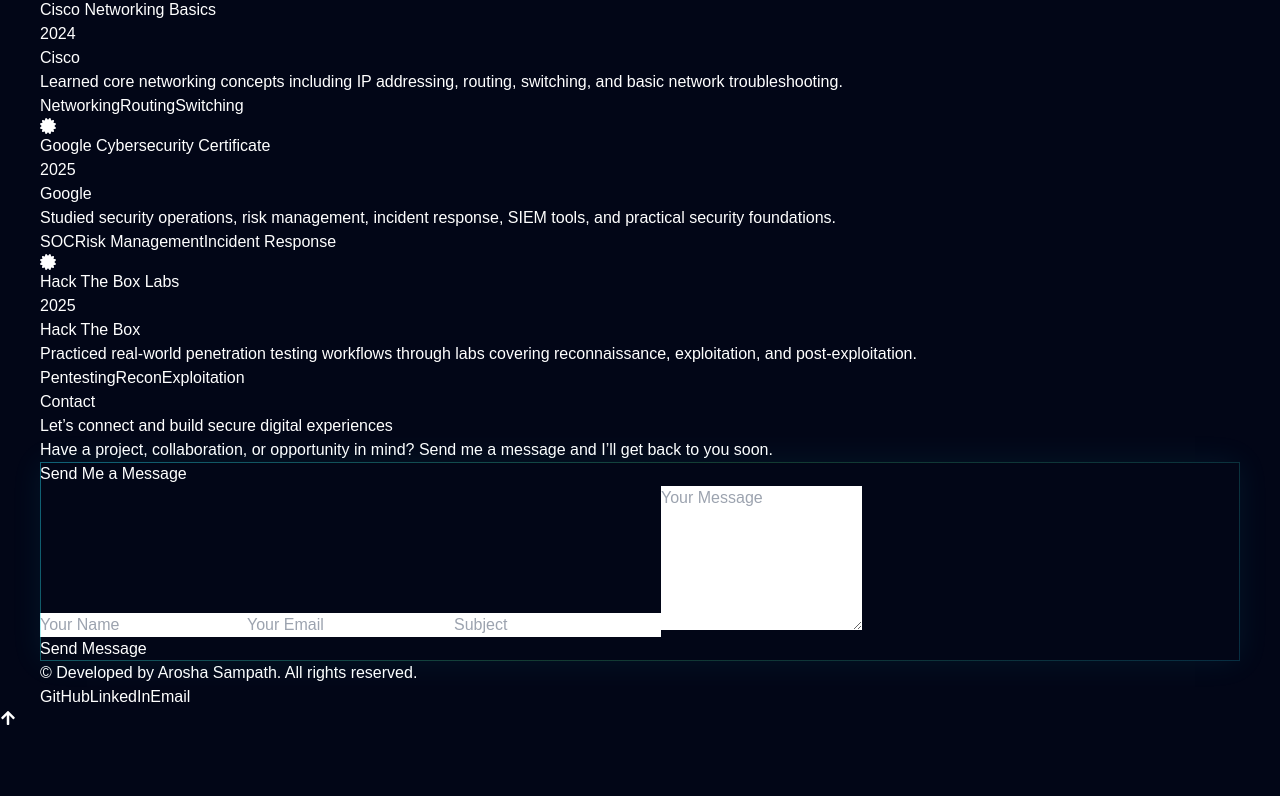
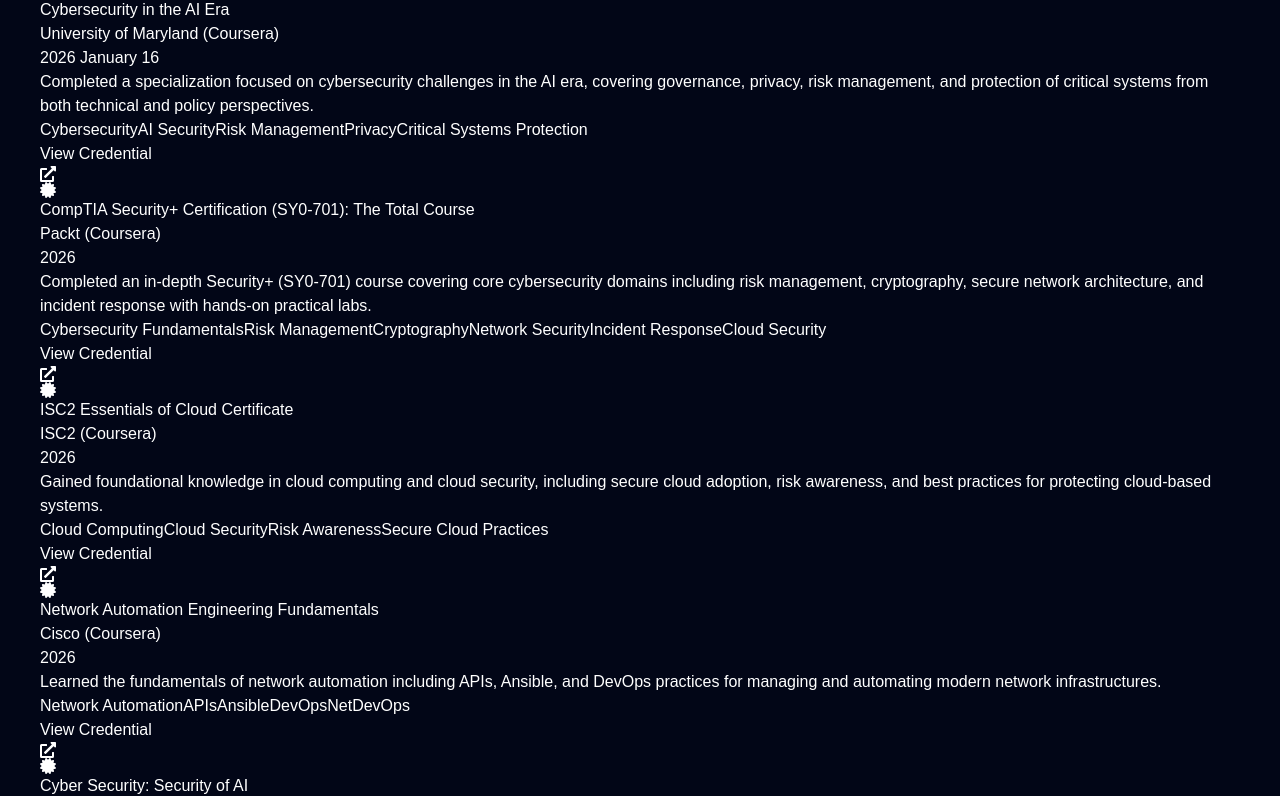
Before and after one commit to aroshasampath/my-portfolio, a React (Vite) app: page / in a window 1280 px wide. Shown: the part 2628-3424 px from the top of the page. Before the commit the page ends 3361 px from the top, so only its background shows below. Built offline with nearby package versions, Linux system fonts and the light colour scheme.

Commit message:
add certificates

```diff
--- a/src/components/Certifications.jsx
+++ b/src/components/Certifications.jsx
@@ -8,35 +8,86 @@ const certifications = [
     year: "2026 February 14",
     description:
       "Completed the Certified Ethical Hacker (CEH) specialization, gaining foundational knowledge in ethical hacking, security techniques, and cyber defense strategies.",
-    skills: ["AI Security", "Cloud Computing", "Cryptography","Encryption", "Network Security"],
+    skills: ["AI Security", "Cloud Computing", "Cryptography", "Encryption", "Network Security"],
     link: "https://coursera.org/share/c5ece3394c6b359b7f23724cf5f742f8",
   },
   {
-    title: "Cisco Networking Basics",
-    issuer: "Cisco",
-    year: "2024",
+    title: "Cybersecurity in the AI Era",
+    issuer: "University of Maryland (Coursera)",
+    year: "2026 January 16",
     description:
-      "Learned core networking concepts including IP addressing, routing, switching, and basic network troubleshooting.",
-    skills: ["Networking", "Routing", "Switching"],
-    link: "#",
+      "Completed a specialization focused on cybersecurity challenges in the AI era, covering governance, privacy, risk management, and protection of critical systems from both technical and policy perspectives.",
+    skills: [
+      "Cybersecurity",
+      "AI Security",
+      "Risk Management",
+      "Privacy",
+      "Critical Systems Protection",
+    ],
+    link: "https://coursera.org/share/9ce926cd4e36a7022b19c452a91cfaac",
   },
   {
-    title: "Google Cybersecurity Certificate",
-    issuer: "Google",
-    year: "2025",
+    title: "CompTIA Security+ Certification (SY0-701): The Total Course",
+    issuer: "Packt (Coursera)",
+    year: "2026",
     description:
-      "Studied security operations, risk management, incident response, SIEM tools, and practical security foundations.",
-    skills: ["SOC", "Risk Management", "Incident Response"],
-    link: "#",
+      "Completed an in-depth Security+ (SY0-701) course covering core cybersecurity domains including risk management, cryptography, secure network architecture, and incident response with hands-on practical labs.",
+    skills: [
+      "Cybersecurity Fundamentals",
+      "Risk Management",
+      "Cryptography",
+      "Network Security",
+      "Incident Response",
+      "Cloud Security",
+    ],
+    link: "https://coursera.org/share/6f5b042a60b4393059b82c668e16ffdf",
   },
   {
-    title: "Hack The Box Labs",
-    issuer: "Hack The Box",
-    year: "2025",
+    title: "ISC2 Essentials of Cloud Certificate",
+    issuer: "ISC2 (Coursera)",
+    year: "2026",
     description:
-      "Practiced real-world penetration testing workflows through labs covering reconnaissance, exploitation, and post-exploitation.",
-    skills: ["Pentesting", "Recon", "Exploitation"],
-    link: "#",
+      "Gained foundational knowledge in cloud computing and cloud security, including secure cloud adoption, risk awareness, and best practices for protecting cloud-based systems.",
+    skills: [
+      "Cloud Computing",
+      "Cloud Security",
+      "Risk Awareness",
+      "Secure Cloud Practices",
+    ],
+    link: "https://coursera.org/share/1f8c25b3cc4d4c1b6c57572b6e14eeb2",
+  },
+  {
+    title: "Network Automation Engineering Fundamentals",
+    issuer: "Cisco (Coursera)",
+    year: "2026",
+    description:
+      "Learned the fundamentals of network automation including APIs, Ansible, and DevOps practices for managing and automating modern network infrastructures.",
+    skills: ["Network Automation", "APIs", "Ansible", "DevOps", "NetDevOps"],
+    link: "https://coursera.org/share/5e4e233c74e762ccf0d31ea854c5eb63",
+  },
+  {
+    title: "Cyber Security: Security of AI",
+    issuer: "Macquarie University (Coursera)",
+    year: "2026",
+    description:
+      "Explored the security challenges of AI systems, including threats, vulnerabilities, and techniques for building secure and trustworthy AI applications.",
+    skills: ["AI Security", "Cybersecurity", "Threat Analysis", "Secure AI Systems"],
+    link: "https://coursera.org/share/ee814b664e97f0e54e8a675a0cc1f308",
+  },
+  {
+    title: "Certified Information Systems Security Professional (CISSP)",
+    issuer: "Infosec (Coursera)",
+    year: "2026",
+    description:
+      "Covered core CISSP domains including security architecture, risk management, network security, and identity & access management.",
+    skills: [
+      "Security Architecture",
+      "Risk Management",
+      "Network Security",
+      "IAM",
+      "Security Operations",
+    ],
+    link: "https://coursera.org/share/5a593dcfdc662f6b1b25f54c813bea8c",
   },
 ];
 
@@ -44,45 +95,46 @@ function Certifications() {
   return (
     <section id="certifications" className="border-b border-cyan-500/10 py-20">
       <div className="section-container">
-        <p className="mb-3 font-semibold text-cyan-400">Certifications</p>
-        <h2 className="mb-12 text-3xl font-bold text-white md:text-4xl">
+        <p className="mb-2 font-semibold text-cyan-400">Certifications</p>
+
+        <h2 className="mb-10 text-3xl font-bold text-white md:text-4xl">
           Learning milestones and cyber-security achievements
         </h2>
 
-        <div className="grid gap-6 md:grid-cols-2">
+        <div className="space-y-5">
           {certifications.map((cert, index) => (
             <motion.div
               key={index}
-              initial={{ opacity: 0, y: 35 }}
+              initial={{ opacity: 0, y: 25 }}
               whileInView={{ opacity: 1, y: 0 }}
-              transition={{ duration: 0.45, delay: index * 0.1 }}
+              transition={{ duration: 0.4, delay: index * 0.08 }}
               viewport={{ once: true }}
-              className="rounded-3xl border border-cyan-500/15 bg-slate-900 p-6 shadow-[0_0_30px_rgba(34,211,238,0.06)]"
+              className="rounded-2xl border border-cyan-500/15 bg-slate-900/80 p-5"
             >
-              <div className="mb-4 flex items-start gap-4">
-                <div className="flex h-14 w-14 items-center justify-center rounded-2xl border border-green-400/20 bg-slate-950 text-green-400">
-                  <FaCertificate className="text-2xl" />
+              <div className="mb-4 flex items-start gap-3">
+                <div className="flex h-12 w-12 shrink-0 items-center justify-center rounded-xl bg-slate-950 text-cyan-400">
+                  <FaCertificate className="text-xl" />
                 </div>
 
-                <div className="flex-1">
-                  <div className="flex flex-wrap items-center gap-2">
-                    <h3 className="text-lg font-bold text-white">{cert.title}</h3>
-                    <span className="rounded-full border border-cyan-500/20 px-3 py-1 text-xs text-cyan-400">
-                      {cert.year}
-                    </span>
-                  </div>
+                <div className="min-w-0 flex-1">
+                  <h3 className="text-lg font-semibold leading-snug text-white">
+                    {cert.title}
+                  </h3>
 
                   <p className="mt-1 text-sm text-green-400">{cert.issuer}</p>
+                  <p className="mt-1 text-xs text-cyan-400">{cert.year}</p>
                 </div>
               </div>
 
-              <p className="mb-4 leading-7 text-slate-300">{cert.description}</p>
+              <p className="mb-4 text-sm leading-6 text-slate-300">
+                {cert.description}
+              </p>
 
-              <div className="mb-5 flex flex-wrap gap-2">
+              <div className="mb-4 flex flex-wrap gap-2">
                 {cert.skills.map((skill, skillIndex) => (
                   <span
                     key={skillIndex}
-                    className="rounded-full border border-cyan-500/20 bg-slate-950 px-3 py-1 text-xs text-slate-300"
+                    className="rounded-md bg-slate-950 px-2.5 py-1 text-xs text-slate-300"
                   >
                     {skill}
                   </span>
@@ -94,7 +146,7 @@ function Certifications() {
                   href={cert.link}
                   target="_blank"
                   rel="noreferrer"
-                  className="inline-flex items-center gap-2 text-sm font-medium text-cyan-400 transition hover:text-cyan-300"
+                  className="inline-flex items-center gap-2 text-sm font-medium text-cyan-400 hover:text-cyan-300"
                 >
                   View Credential
                   <FaExternalLinkAlt className="text-xs" />
```
